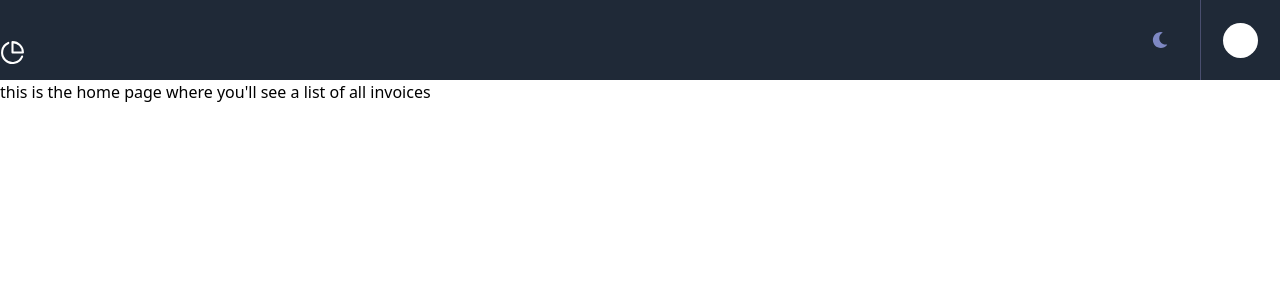
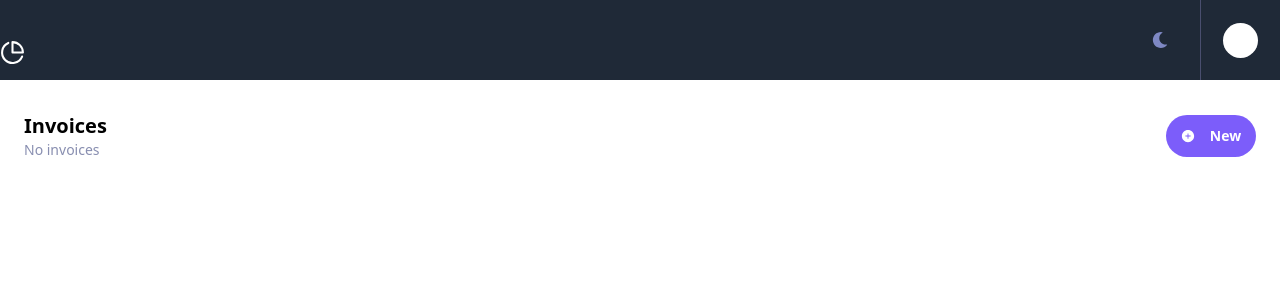
Before and after one commit to chungleee/invoices-app, a React (Vite) app: page / in a window 1280 px wide. Shown: the top 300 px of the page. Built offline with nearby package versions, Linux system fonts and the light colour scheme.

Commit message:
home page setup - display text and create invoice router link btn

```diff
--- a/src/pages/Home.jsx
+++ b/src/pages/Home.jsx
@@ -1,6 +1,22 @@
+import { Link } from "wouter";
+import { AiFillPlusCircle } from "react-icons/ai";
+
 const Home = () => {
 	return (
-		<div>this is the home page where you'll see a list of all invoices</div>
+		<main className='px-6 py-8'>
+			<div className='flex justify-between items-center'>
+				<div>
+					<h1 className='font-bold text-xl'>Invoices</h1>
+					<h2 className='font-thin text-sm text-[#888EB0]'>No invoices</h2>
+				</div>
+
+				<Link href='/create-invoice'>
+					<a className='flex justify-evenly capitalize text-sm font-semibold items-center rounded-full w-[90px] h-[42px] bg-[#7C5DFA] text-white'>
+						<AiFillPlusCircle /> new
+					</a>
+				</Link>
+			</div>
+		</main>
 	);
 };
 
```
